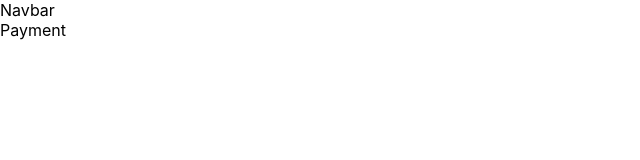
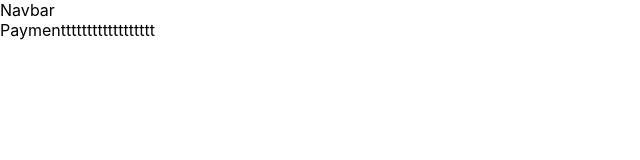
Before and after one commit to FbW47-2/ZeitErfassungApp, a React (Create React App) app in the folder zeiterfassung/: page /payment in a window 1280 px wide. Shown: the top 160 px of the page, without its empty margins (0-640 px from the left). Built offline with nearby package versions, Linux system fonts and the light colour scheme.

Commit message:
payment t added

```diff
--- a/zeiterfassung/src/Pages/Payment.jsx
+++ b/zeiterfassung/src/Pages/Payment.jsx
@@ -3,7 +3,7 @@ import React from 'react'
 function Payment() {
     return (
         <div>
-            <p>Payment</p>
+            <p>Paymentttttttttttttttttt</p>
         </div>
     )
 }
```
